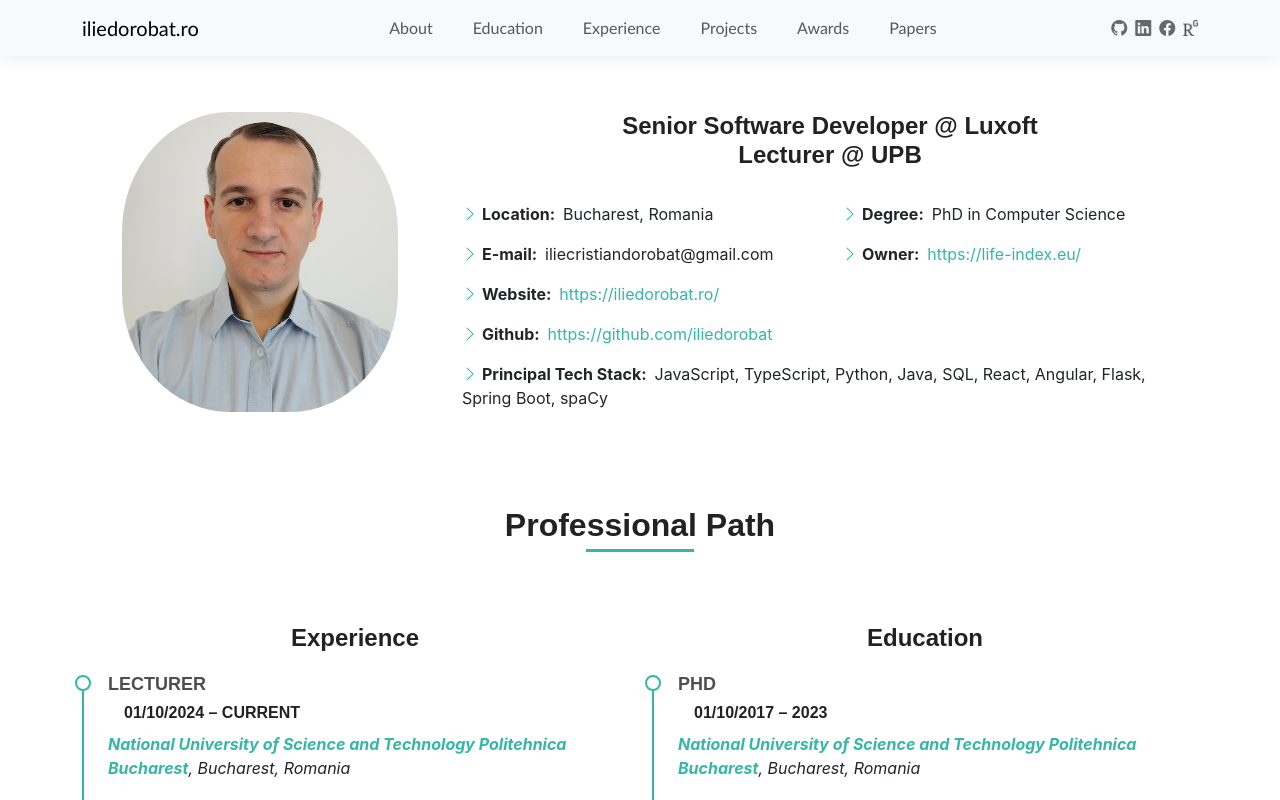
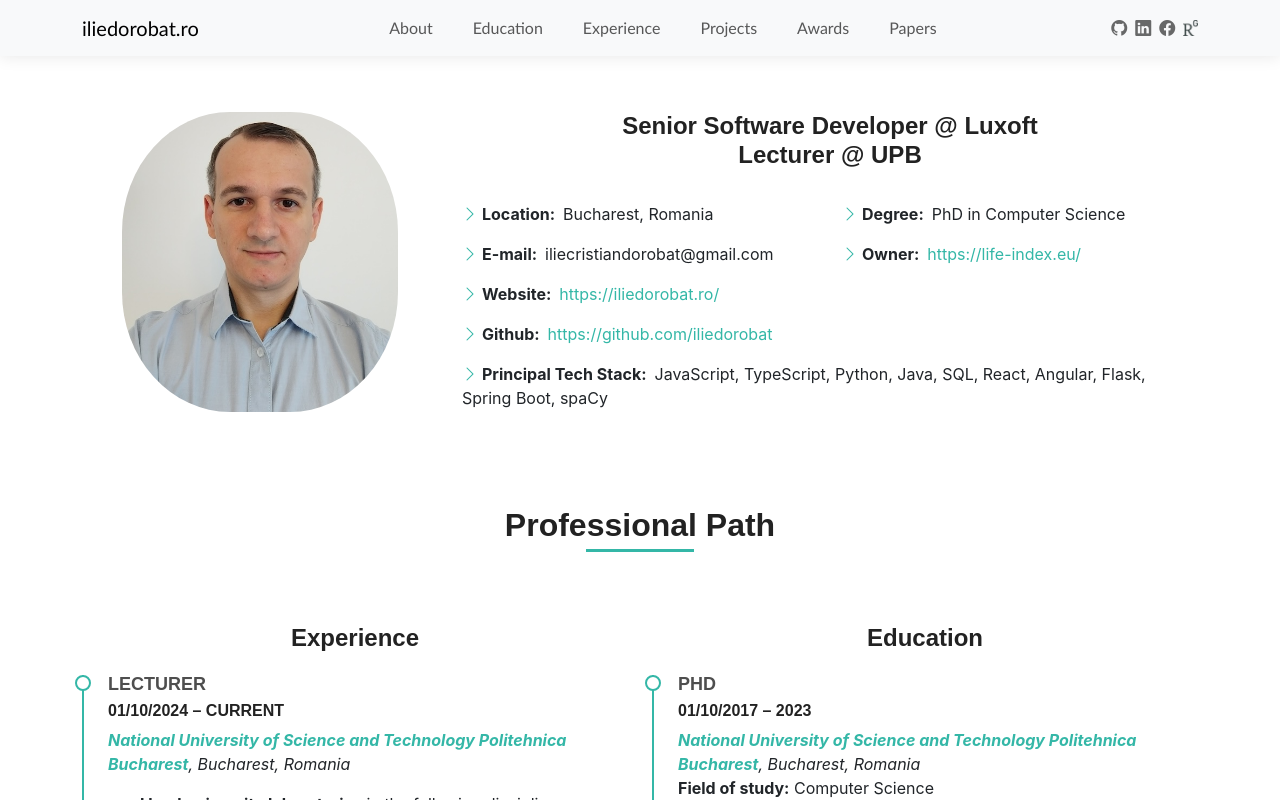
Before and after one commit to iliedorobat/resume, a React (Create React App) app: page /#/ in a window 1280 px wide. Built offline with nearby package versions, Linux system fonts and the light colour scheme.

Commit message:
Update education section

```diff
--- a/src/app/common/strings.ts
+++ b/src/app/common/strings.ts
@@ -1,5 +1,6 @@
 const dictionary = {
   about: "About",
+  accountancy: "Accountancy",
   achievements: "Achievements",
   anaf: "ANAF (National Agency for Fiscal Administration)",
   antiDrugAgency: "National Anti-drug Agency",
@@ -13,6 +14,7 @@
   brand: "iliedorobat.ro",
   cikmConference: "International Conference on Information and Knowledge Management (CIKM)",
   clujNapoca: "Cluj-Napoca",
+  computerScience: "Computer Science",
   contExpert: "Cont Expert SA",
   cyprus: "Cyprus",
   degree: "Degree",
@@ -23,7 +25,8 @@
   email: "E-mail",
   europeana: "Europeana",
   experience: "Experience",
-  expert: "Expert",
+  expertIt: "Expert IT",
+  fieldOfStudy: "Field of study",
   freelancer: "Freelancer",
   github: "Github",
   greece: "Greece",
@@ -51,6 +54,7 @@
   researchProject: "Research Project",
   resume: "Resume",
   romania: "Romania",
+  seniorSoftwareDeveloper: "Senior Software Developer",
   socialActivities: "Social Activities",
   softwareDeveloper: "Software Developer",
   techStack: "Tech Stack",
--- /dev/null
+++ b/src/app/components/resume/background/Background.scss
@@ -0,0 +1,9 @@
+.education {
+  ul.timeline {
+    ul.description {
+      padding: 0;
+      margin-top: -1em;
+      list-style: none;
+    }
+  }
+}
--- a/src/app/components/resume/background/Background.tsx
+++ b/src/app/components/resume/background/Background.tsx
@@ -10,6 +10,8 @@
 import { LABELS } from "src/app/common/strings";
 import { LANGUAGE_SKILLS_ITEMS, NETWORKS_ITEMS, SOCIAL_ACTIVITIES_ITEMS } from "./items/Activities.config";
 
+import "./Background.scss";
+
 function Background() {
   const {eduRef, expRef} = useScroll();
 
@@ -21,7 +23,7 @@
         </Section>
       </Col>
       <Col md={6}>
-        <Section ref={eduRef} title={LABELS.education} isSubsection={true}>
+        <Section ref={eduRef} className="education" title={LABELS.education} isSubsection={true}>
           <Timeline items={EDUCATION_ITEMS} />
         </Section>
         <Section title={LABELS.languageSkills} isSubsection={true}>
--- a/src/app/components/resume/background/items/Education.config.ts
+++ b/src/app/components/resume/background/items/Education.config.tsx
@@ -1,3 +1,5 @@
+import React from "react";
+
 import { DegreeType, IEducationItem } from "src/app/shared/timeline/Timeline.types";
 import { LABELS } from "src/app/common/strings";
 
@@ -9,6 +11,9 @@
     country: LABELS.romania,
     period: "01/10/2017 – 2023",
     website: "https://upb.ro/",
+    descriptions: [
+      <FieldOfStudy mainField={LABELS.computerScience} />
+    ],
     priority: 4,
   },
   {
@@ -18,6 +23,9 @@
     country: LABELS.romania,
     period: "01/10/2015 – 2017",
     website: "https://upb.ro/",
+    descriptions: [
+      <FieldOfStudy mainField={LABELS.computerScience} />
+    ],
     priority: 3,
   },
   {
@@ -27,6 +35,9 @@
     country: LABELS.romania,
     period: "01/10/2011 – 2014",
     website: "https://www.ub.ro/",
+    descriptions: [
+      <FieldOfStudy mainField={LABELS.computerScience} />
+    ],
     priority: 2,
   },
   {
@@ -36,6 +47,9 @@
     country: LABELS.romania,
     period: "01/10/2010 – 2012",
     website: "https://www.ub.ro/",
+    descriptions: [
+      <FieldOfStudy mainField={LABELS.accountancy} />
+    ],
     priority: 1,
   },
   {
@@ -45,8 +59,23 @@
     country: LABELS.romania,
     period: "01/10/2007 – 2010",
     website: "https://www.ub.ro/",
+    descriptions: [
+      <FieldOfStudy mainField={LABELS.accountancy} />
+    ],
     priority: 0,
   },
 ];
 
+function FieldOfStudy({ mainField }: { mainField: string }) {
+  if (!mainField) {
+    return null;
+  }
+
+  return (
+    <div>
+      <b>{LABELS.fieldOfStudy}:</b> {mainField}
+    </div>
+  );
+}
+
 export { EDUCATION_ITEMS };
--- a/src/app/components/resume/background/items/Experience.config.tsx
+++ b/src/app/components/resume/background/items/Experience.config.tsx
@@ -5,7 +5,7 @@
 
 const EXPERIENCE_ITEMS: ITimelineItem[] = [
   {
-    title: LABELS.softwareDeveloper,
+    title: LABELS.seniorSoftwareDeveloper,
     institution: LABELS.luxoft,
     locality: LABELS.bucharest,
     country: LABELS.romania,
@@ -15,8 +15,8 @@
       <b>
         Achievements:<br/>
         - I developed multiple enterprise projects using various technologies.<br/>
-        - I have conducted interviews for JavaScript developer positions since 2019.<br/>
-        - I have lead software development teams since 2020.
+        - I have been conducting interviews for JavaScript developer positions since 2019.<br/>
+        - I have been leading software development teams since 2020.
       </b>,
       <ProjectDescription
         techStack={<><b>TypeScript, ReactJS, Context API,</b> SCSS, HTML5, Bootstrap, <b>Python,
@@ -97,7 +97,7 @@
     priority: 6,
   },
   {
-    title: LABELS.expert,
+    title: LABELS.expertIt,
     institution: LABELS.ministryOfFinance,
     locality: LABELS.bucharest,
     country: LABELS.romania,
@@ -109,7 +109,7 @@
     priority: 4,
   },
   {
-    title: LABELS.expert,
+    title: LABELS.expertIt,
     institution: LABELS.anaf,
     locality: LABELS.bucharest,
     country: LABELS.romania,
--- a/src/app/shared/timeline/Timeline.scss
+++ b/src/app/shared/timeline/Timeline.scss
@@ -30,8 +30,11 @@
     > h5.period,
     > h5.website {
       font-size: 16px;
+      font-weight: 600;
+    }
+
+    > h5.website {
       padding: var(--size-xxsmall) var(--size-medium);
-      font-weight: 600;
     }
 
     > p.institution {
```
